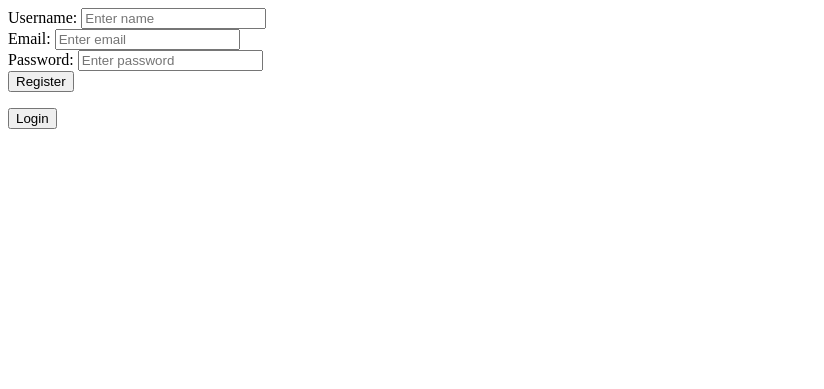
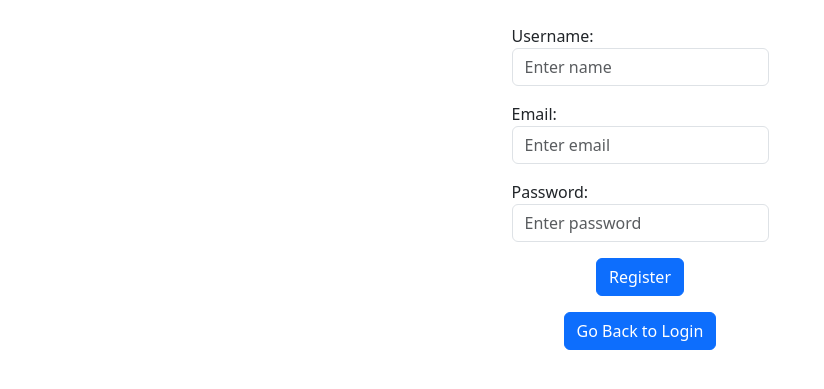
Before and after one commit to gorkemsolun/Database-Marketplace, a Flask app: page /register in a window 1280 px wide. Shown: the top 389 px of the page, without its empty margins (0-824 px from the left). Run offline with Flask 3, Linux system fonts and the light colour scheme; some libraries are stand-ins or nearby versions.

Commit message:
register

```diff
--- a/app/app.py
+++ b/app/app.py
@@ -60,8 +60,16 @@ def register():
         cursor = mysql.connection.cursor(MySQLdb.cursors.DictCursor)
         cursor.execute("SELECT * FROM customer WHERE name = % s", (username,))
         account = cursor.fetchone()
+        cursor.execute("SELECT * FROM customer WHERE cid = % s", (password,))
+        accountPassword = cursor.fetchone()
         if account:
             message = "Choose a different username!"
+
+        elif accountPassword:
+            message = "Choose a different password(cid)!"
+
+        elif len(password) != 5:
+            message = "Password must be 5 characters!"
 
         elif not username or not password:
             message = "Please fill out the form!"
--- a/app/templates/register.html
+++ b/app/templates/register.html
@@ -1,8 +1,40 @@
-<form action="{{ url_for('register') }}" method="post">
+<!DOCTYPE html>
+<html lang="en">
+  <meta charset="UTF-8" />
+  <meta name="viewport" content="width=device-width, initial-scale=1.0" />
+  <link rel="stylesheet" href="styles.css" />
+  <link
+    href="https://cdn.jsdelivr.net/npm/bootstrap@5.3.0-alpha1/dist/css/bootstrap.min.css"
+    rel="stylesheet"
+    integrity="sha384-GLhlTQ8iRABdZLl6O3oVMWSktQOp6b7In1Zl3/Jr59b6EGGoI1aFkw7cmDA6j6gD"
+    crossorigin="anonymous"
+  />
+  <head>
+    <title>Register</title>
+  </head>
+  <body
+    style="
+      display: flex;
+      justify-content: center;
+      align-items: center;
+      flex-direction: column;
+      margin: 2vh;
+    "
+  >
     {% if message is defined and message %}
     <div class="alert alert-warning">{{ message }}</div>
     {% endif %}
-  <div class="form-group">
+    <form
+      style="
+        display: flex;
+        justify-content: center;
+        align-items: center;
+        flex-direction: column;
+      "
+      action="{{ url_for('register') }}"
+      method="post"
+    >
+      <div class="form-group" style="margin: 1vh">
         <label for="username">Username:</label>
         <input
           type="text"
@@ -12,7 +44,7 @@
           placeholder="Enter name"
         />
       </div>
-  <div class="form-group">
+      <div class="form-group" style="margin: 1vh">
         <label for="email">Email:</label>
         <input
           type="email"
@@ -22,7 +54,7 @@
           placeholder="Enter email"
         />
       </div>
-  <div class="form-group">
+      <div class="form-group" style="margin: 1vh">
         <label for="pwd">Password:</label>
         <input
           type="password"
@@ -33,9 +65,15 @@
         />
       </div>
 
-  <button type="submit" class="btn btn-primary">Register</button>
+      <button type="submit" class="btn btn-primary" style="margin: 1vh">
+        Register
+      </button>
     </form>
 
     <form action="{{ url_for('login') }}" method="get">
-  <button class="btn btn-primary">Login</button>
+      <button class="btn btn-primary" style="margin: 1vh">
+        Go Back to Login
+      </button>
     </form>
+  </body>
+</html>
```
Lines whose indentation alone changed are shown as unchanged.
